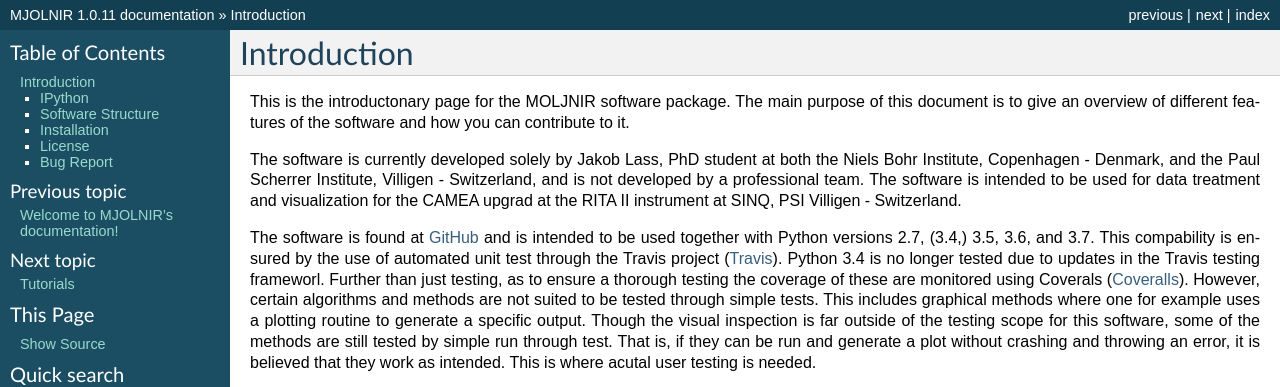
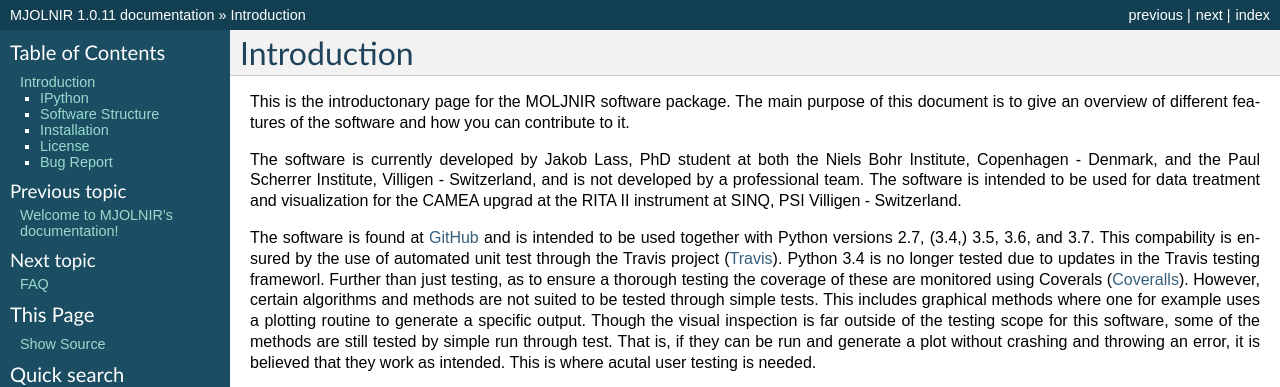
Before and after one commit to MJOLNIRPackage/MJOLNIR, a Sphinx documentation site: the page built from docs/Introduction.rst, in a window 1280 px wide. Shown: the top 387 px of the page. Built offline with Sphinx 7.4.7, drawn with Linux system fonts in a browser that asks for light colours.

Commit message:
Upgrade Documentation:  - Slight update of Introduction  - Add FAQ

```diff
--- a/docs/Introduction.rst
+++ b/docs/Introduction.rst
@@ -3,7 +3,7 @@ Introduction
 
 This is the introductonary page for the MOLJNIR software package. The main purpose of this document is to give an overview of different features of the software and how you can contribute to it.
 
-The software is currently developed solely by Jakob Lass, PhD student at both the Niels Bohr Institute, Copenhagen - Denmark, and the Paul Scherrer Institute, Villigen - Switzerland, and is not developed by a professional team. The software is intended to be used for data treatment and visualization for the CAMEA upgrad at the RITA II instrument at SINQ, PSI Villigen - Switzerland.
+The software is currently developed by Jakob Lass, PhD student at both the Niels Bohr Institute, Copenhagen - Denmark, and the Paul Scherrer Institute, Villigen - Switzerland, and is not developed by a professional team. The software is intended to be used for data treatment and visualization for the CAMEA upgrad at the RITA II instrument at SINQ, PSI Villigen - Switzerland.
 
 The software is found at GitHub_ and is intended to be used together with Python versions 2.7, (3.4,) 3.5, 3.6, and 3.7. This compability is ensured by the use of automated unit test through the Travis project (Travis_). Python 3.4 is no longer tested due to updates in the Travis testing frameworl. Further than just testing, as to ensure a thorough testing the coverage of these are monitored using Coverals (Coveralls_). However, certain algorithms and methods are not suited to be tested through simple tests. This includes graphical methods where one for example uses a plotting routine to generate a specific output. Though the visual inspection is far outside of the testing scope for this software, some of the methods are still tested by simple run through test. That is, if they can be run and generate a plot without crashing and throwing an error, it is believed that they work as intended. This is where acutal user testing is needed.
 
--- a/docs/index.rst
+++ b/docs/index.rst
@@ -18,6 +18,7 @@ tutorials and guides on how to make use of MJOLNIR.
    :maxdepth: 2
 
    Introduction
+   faq
    Tutorials/Tutorial
    MJOLNIR
    InDepthDocumentation/Documentation
```
Also changed, not shown: docs/faq.rst (added, +22 -0 lines).
